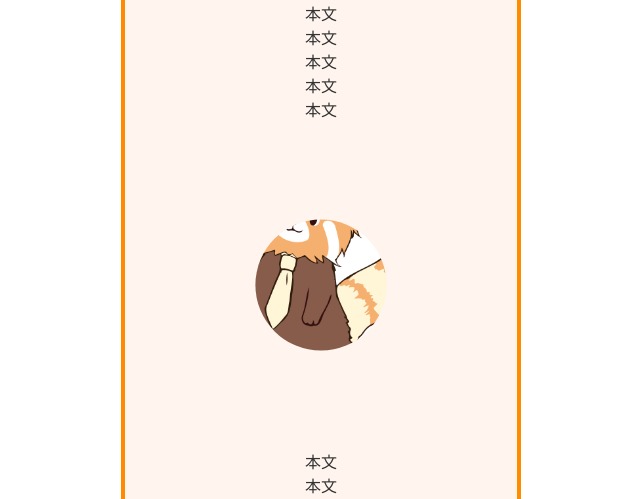
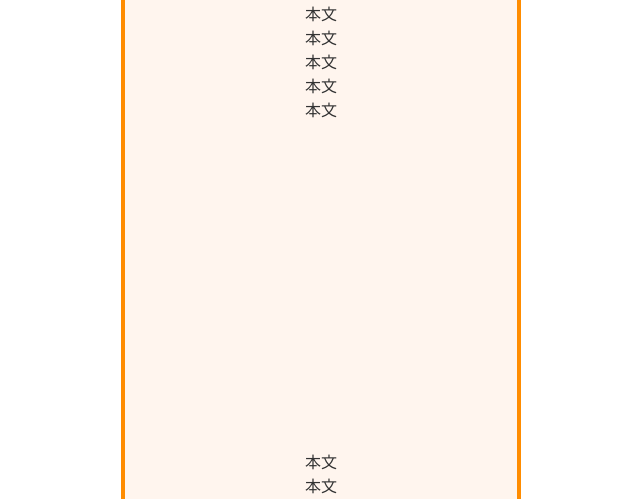
Before and after one commit to ito-futa/JunkPrototypes, a Next.js app: page / in a window 1280 px wide. Shown: the part 927-1426 px from the top of the page, without its empty margins (319-959 px from the left). Built offline with nearby package versions, Linux system fonts and the light colour scheme.

Commit message:
アニメーション改良

```diff
--- a/pages/index.jsx
+++ b/pages/index.jsx
@@ -115,7 +115,7 @@ export default function Home() {
               <p>本文</p>
               <p>本文</p>
               <p>本文</p>
-              <div className="animationElement">
+              <div className="fadeAnime">
                 <img src="./image/futa.jpg" alt="サファイア" width="400" height="400" />
               </div>
               <p>本文</p>
--- a/styles/globals.css
+++ b/styles/globals.css
@@ -325,9 +325,40 @@ section {
 
 .animationElement {
   /* スクロールアニメーションの設定 */
-  animation: reveal-image linear both; /* アニメーションを指定。イージングはlinear。animation-fill-modeはboth */
+  /* animation: reveal-image linear both; /* アニメーションを指定。イージングはlinear。animation-fill-modeはboth */
+  /* animation-timeline: view();*/
+  /* animation-range: contain 0% contain 50%; /* 開始: 要素がビューポートに完全に入った時、終了: ビューポートの真ん中 */
+  animation: fadeUpAnime;
+  animation-duration:0.5s;
+  opacity:0;
+}
+
+/* fadeAnimeクラスを持つ要素に適用 */
+.fadeAnime {
+  /* アニメーション名はfadeUp、タイプはlinear(一定の速度)、both(アニメーション前後でスタイル適用) */
+  animation: fadeUp linear both;
+  /* ビューポート(スクロール時の画面位置)に基づいたアニメーションのタイムラインを設定 */
   animation-timeline: view();
-  animation-range: contain 0% contain 50%; /* 開始: 要素がビューポートに完全に入った時、終了: ビューポートの真ん中 */
+  /* アニメーションが適用される範囲を指定、要素がビューポートに入ったところから50％(中央)まで */
+  animation-range: contain 0% contain 50%;
+  /* アニメーションが終了後も最後のプロパティを保持 */
+  animation-fill-mode: forwards;
+  /* 初期状態の透明度は0 */
+  opacity: 0;
+}
+
+/* fadeUpという名前のkeyframeアニメーションを定義 */
+@keyframes fadeUp {
+  /* 開始状態 */
+  from {
+    opacity: 0; /* 透明 */
+    transform: translateY(100px); /* Y軸に沿って100px下に移動 */
+  }
+  /* 終了状態 */
+  to {
+    opacity: 1; /* 完全に不透明 */
+    transform: translateY(0); /* 元の位置に戻る */
+  }
 }
 
 /* 円→（角丸四角形を経由）→正方形 にマスクの形状を変化させるキーフレーム */
```
